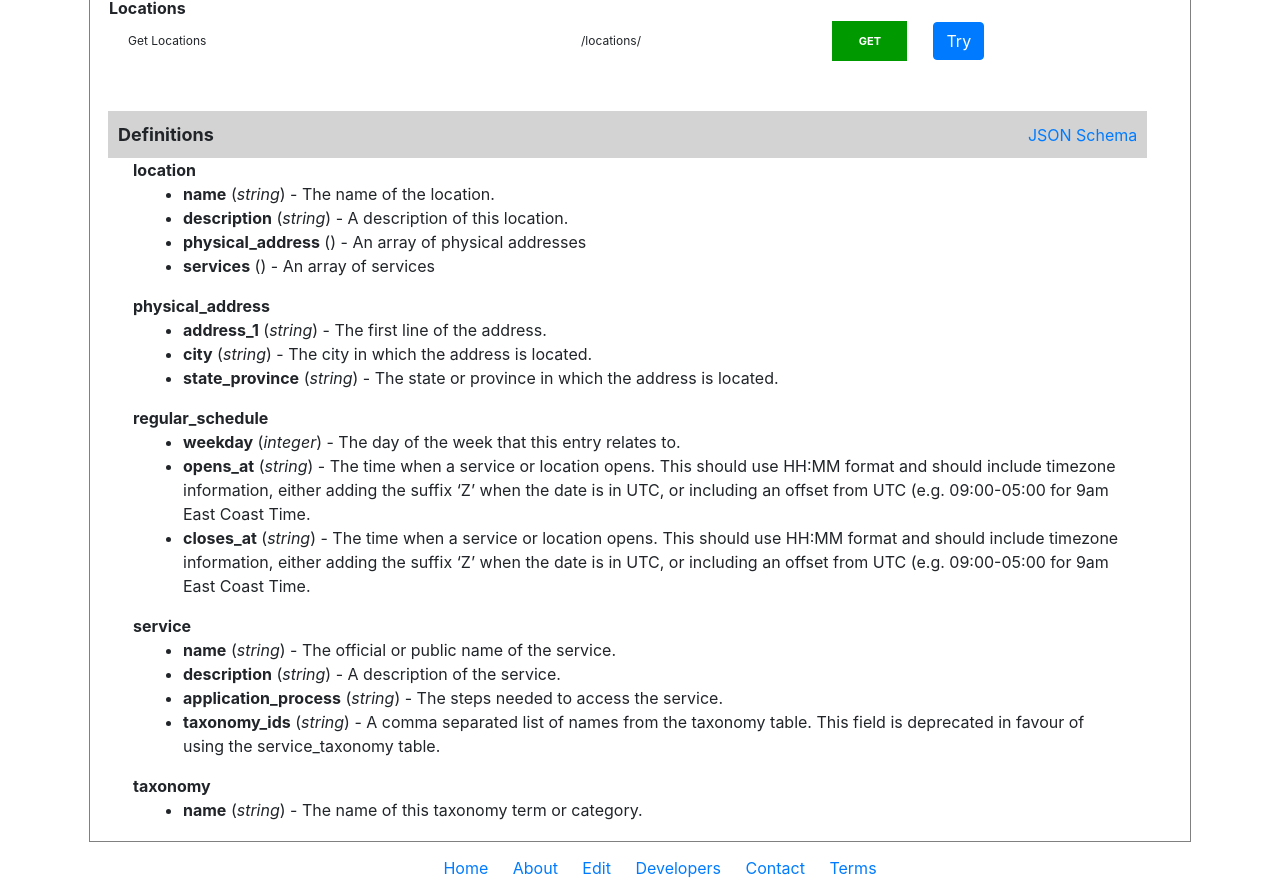
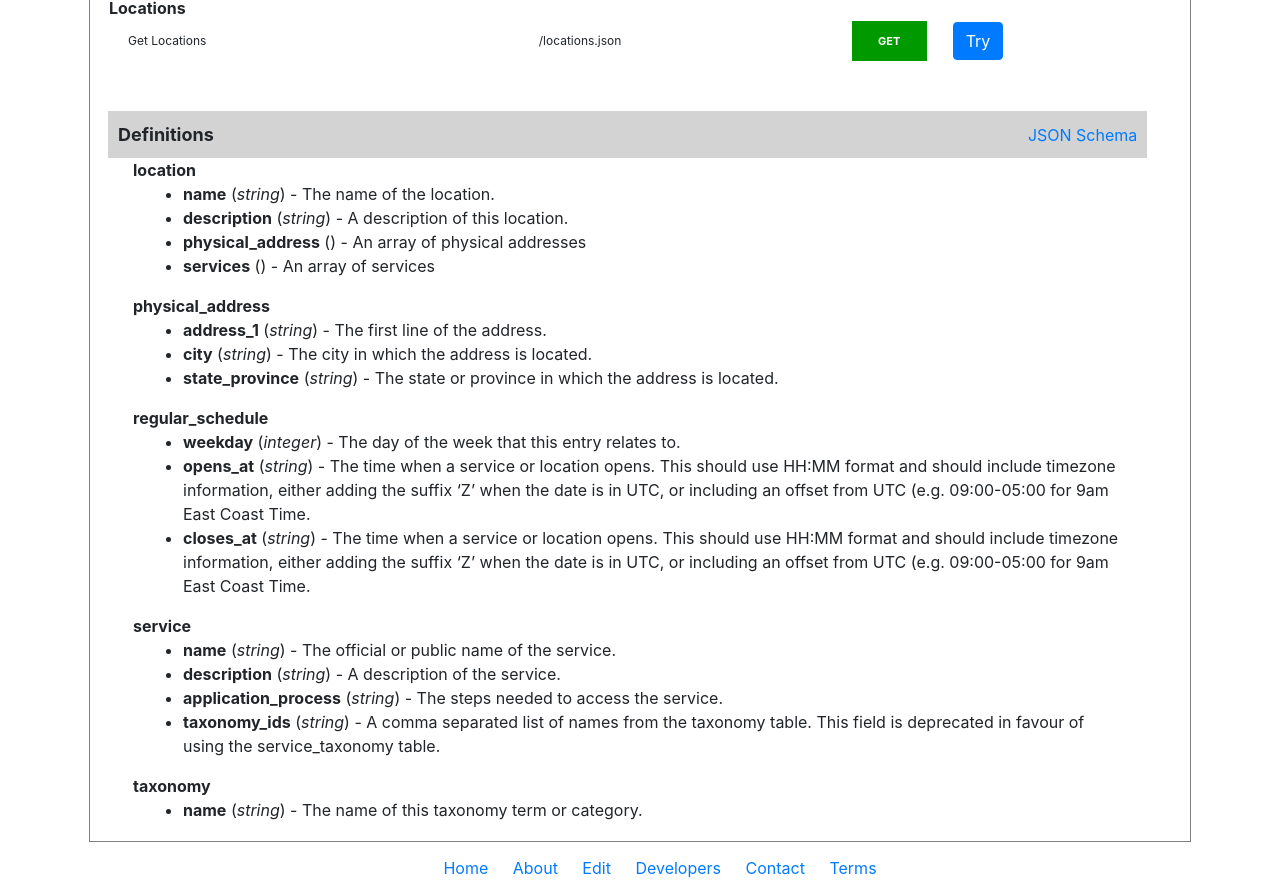
Before and after one commit to adopta-agency/human-services-link, a Jekyll site: the page built from documentation/backup/index.html, in a window 1280 px wide. Shown: the part 320-1210 px from the top of the page. Built offline with Jekyll 4.4.1, drawn with Linux system fonts in a browser that asks for light colours; nearby versions of some CDN libraries; library files that are not in the unit come from our copies.

Commit message:
fix path

```diff
--- a/_data/api-commons/openapi.yaml
+++ b/_data/api-commons/openapi.yaml
@@ -18,7 +18,7 @@ schemes:
 produces:
 - application/json
 paths:
-  /locations/:
+  /locations.json:
     get:
       summary: Get Locations
       description: Get Locations
```
Also changed, not shown: apis/locations.json (renamed from apis/locations/index.json).
